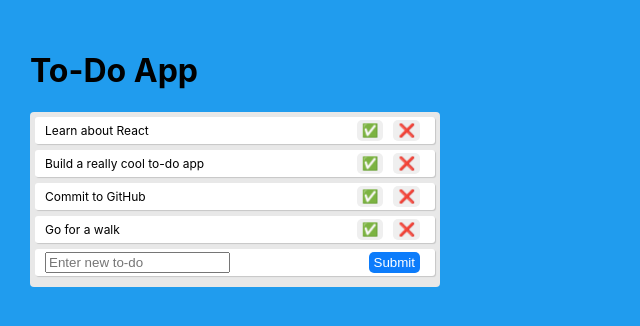
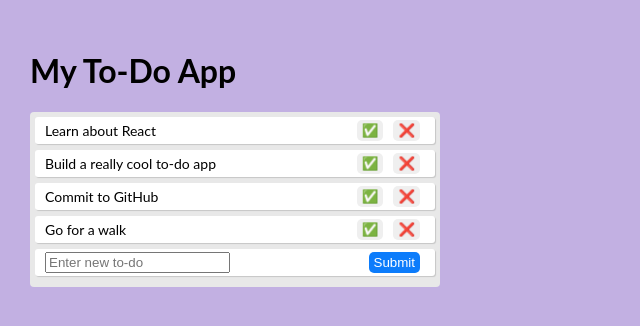
Before and after one commit to MJZTEC2021/react-to-do, a React (Create React App) app: page / in a window 1280 px wide. Shown: the top 326 px of the page, without its empty margins (0-640 px from the left). Built offline with nearby package versions, Linux system fonts and the light colour scheme.

Commit message:
added line of style.css to App.js

```diff
--- a/src/App.js
+++ b/src/App.js
@@ -1,6 +1,6 @@
 import React, { useState } from 'react';
 import logo from './logo.svg';
-import './App.css';
+import './style.css';
 import Todo from './components/Todo';
 import TodoForm from './components/TodoForm';
 
@@ -31,7 +31,7 @@ function App() {
 
   return (
     <div className="app">
-      <h1>To-Do App</h1>
+      <h1>My To-Do App</h1>
     <div className="todo-list">
       {todos.map((todo, index) => (
         <Todo
```
